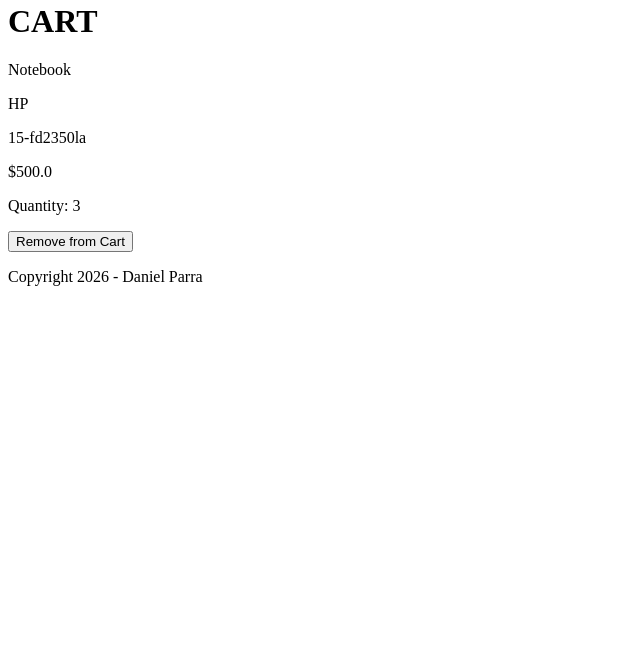
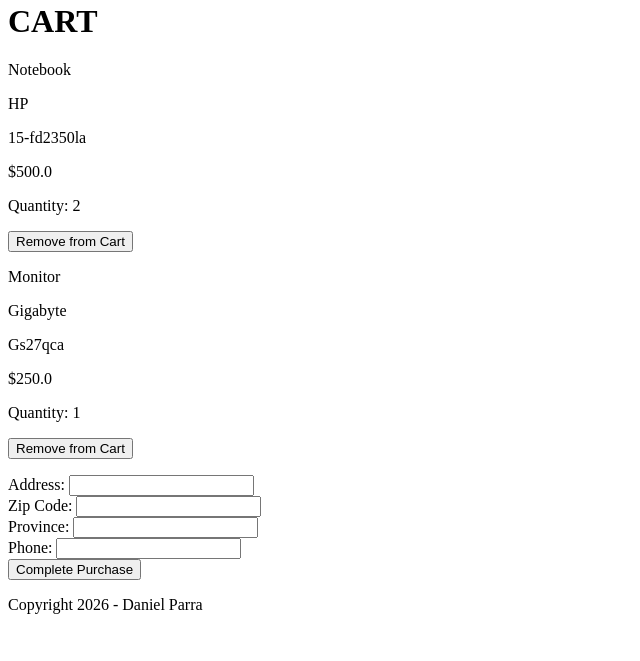
Before and after one commit to dp-cross-projects/web-commerce, a Django app: page /checkout/ in a window 1280 px wide. Shown: the part 139-800 px from the top of the page, without its empty margins (0-640 px from the left). Run offline with Django 5.2, Linux system fonts and the light colour scheme; a user stored in the database is signed in; data comes from the database, SQL or seed files in the repository.

Commit message:
added purchase

```diff
--- a/checkout/forms.py
+++ b/checkout/forms.py
@@ -1,7 +1,7 @@
-# from django.forms import ModelForm
-# from .models import CheckOut
+from django import forms
 
-# class CreateCheckout(ModelForm):
-#     class Cart:
-#         model = CheckOut
-#         fields = ['user', 'product', 'quantity']
+class PurchaseForm(forms.Form):
+    address = forms.CharField(max_length=200, label='Address')
+    zip_code = forms.IntegerField(label='Zip Code')
+    province = forms.CharField(max_length=200, label='Province')
+    phone = forms.IntegerField(label='Phone')
--- a/checkout/views.py
+++ b/checkout/views.py
@@ -1,6 +1,7 @@
 from django.http import HttpResponse
 from django.shortcuts import render, redirect
 from .models import CheckOut
+from .forms import PurchaseForm
 from django.contrib.auth.models import User
 from home.models import Product
 # from .forms import CreateCheckout
@@ -35,7 +36,8 @@
     cart = get_checkout(request)
     return render(request, 'checkout/cart.html',{
         'user':user,
-        'cart':cart
+        'cart':cart,
+        'purchase_form':PurchaseForm
     })
 
 def add_product_to_cart(request, user_id, product_id):
@@ -59,7 +61,6 @@
     cart_item = CheckOut.objects.get(pk=cart_id)
 
     product_set = Product.objects.filter(id=cart_item.product.id)
-    # print(product.quantity)
 
     if(cart_item.quantity <= 1):
         cart_item.delete()
--- a/home/templates/checkout/cart.html
+++ b/home/templates/checkout/cart.html
@@ -1,8 +1,9 @@
 {% extends 'layout/layout.html' %}
 
 {% block content %}
+    <h1>CART</h1>
+    {% if user.is_authenticated %}
 
-<h1>CART</h1>
         {% for item in cart %}
             <p>{{item.product.category.name}}</p>
             <p>{{item.product.brand}}</p>
@@ -10,13 +11,27 @@
             <p>${{item.product.price}}</p>
             <p>Quantity: {{item.quantity}}</p>
 
-{% if user.is_authenticated %}
+
             <form action="/checkout/remove/{{ item.id }}" method="POST">
                 {% csrf_token %}
                 <button>Remove from Cart</button>
             </form>
+        {% endfor %}
+
+        <form action="/user/purchase" method="POST">
+            {% csrf_token %}
+
+            {{ purchase_form }}
+
+
+            <button>Complete Purchase</button>
+        </form>
+
+
+
     {% endif %}
 
-{% endfor %}
+
+
 
 {% endblock %}
--- a/home/templates/user/user_profile.html
+++ b/home/templates/user/user_profile.html
@@ -21,6 +21,7 @@
 
 <div>
     <h2>Purchase History</h2>
+
 </div>
 
 {% endblock %}
--- a/user/urls.py
+++ b/user/urls.py
@@ -6,5 +6,6 @@
 urlpatterns = [
     path('',views.user_page),
     path('login/', auth.signin),
-    path('logout', auth.signout)
+    path('logout', auth.signout),
+    path('purchase',views.complete_purchase)
 ]
```
Also changed, not shown: user/models.py (+6 -13 lines), user/views.py (+27 -2 lines), checkout/migrations/0004_alter_checkout_quantity.py (added), db.sqlite3, user/migrations/0004_remove_userhistory_date_userorder_date.py (added), user/migrations/0005_remove_userorder_total_payment.py (added), user/migrations/0006_remove_userhistory_user_userorder_user.py (added). Lines whose indentation alone changed are shown as unchanged.
